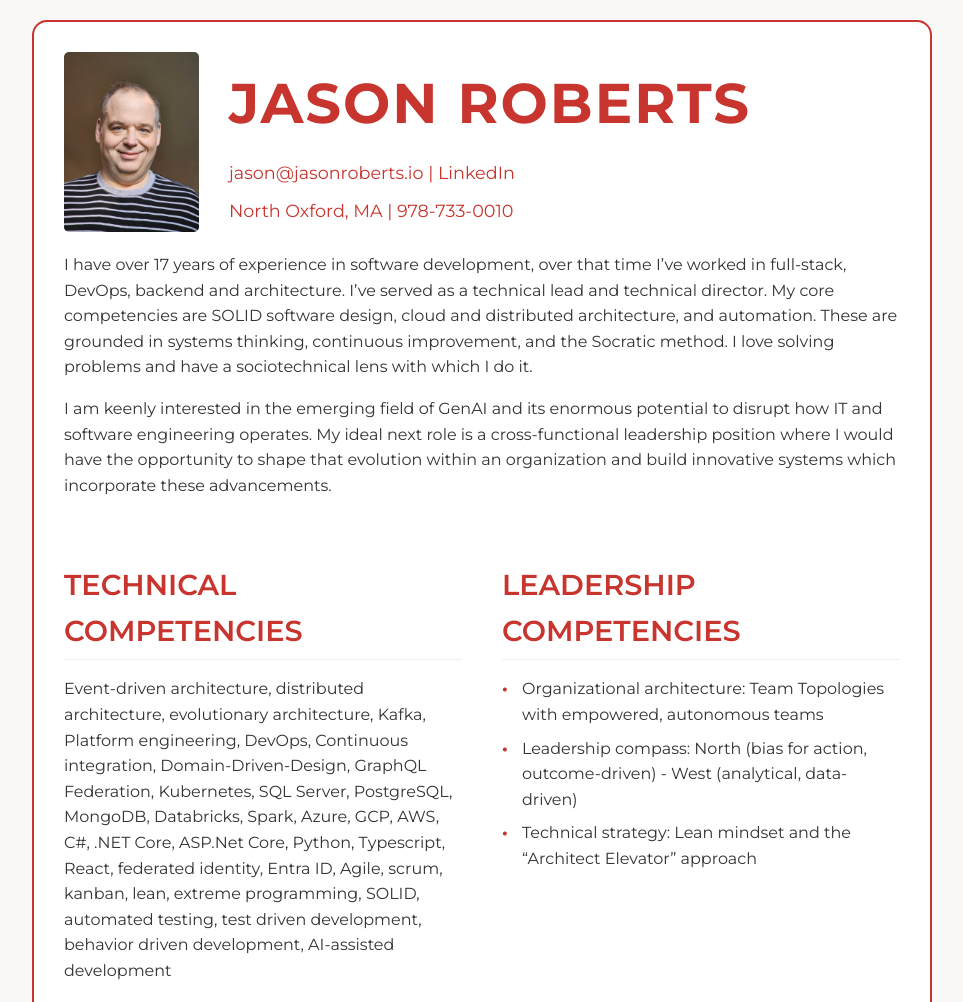
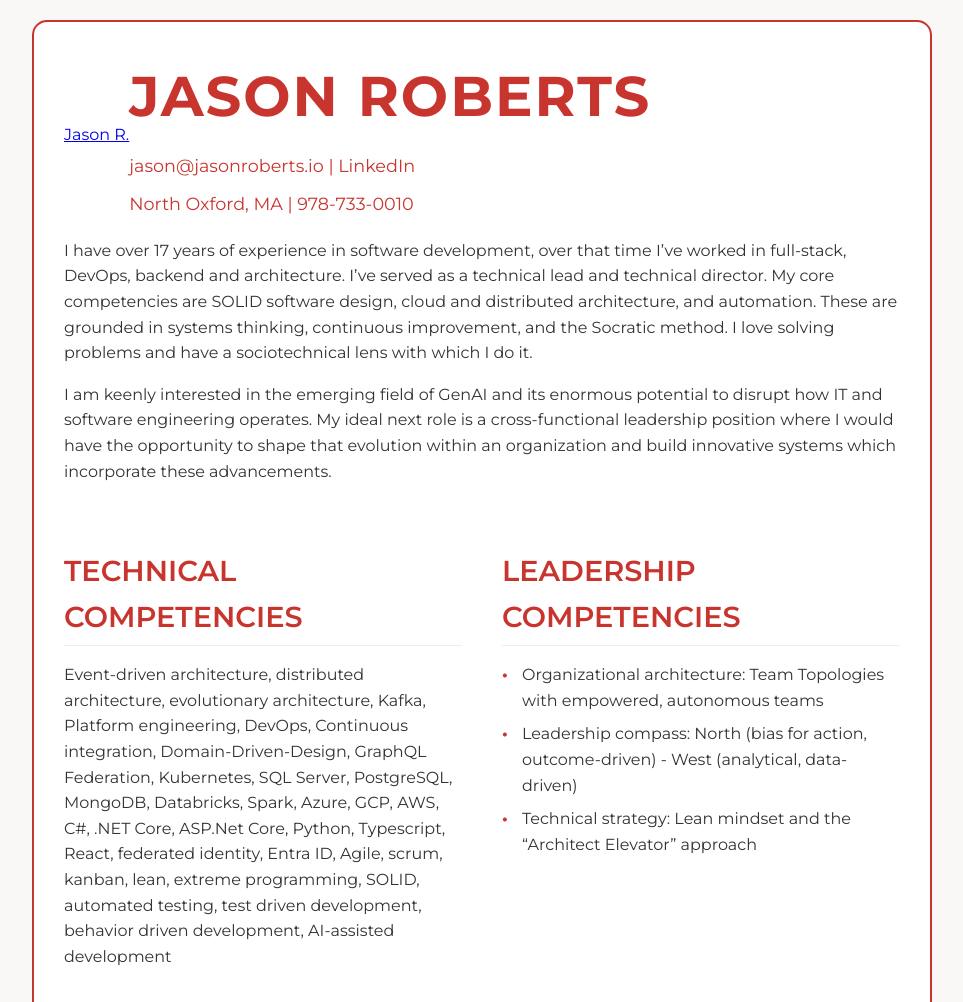
Before and after one commit to jasonroberts79/resume, a plain HTML site: page index.html in a window 1280 px wide. Shown: the top 1002 px of the page, without its empty margins (158-1121 px from the left). Drawn offline with Linux system fonts and the light colour scheme.

Commit message:
Update index.html

```diff
--- a/index.html
+++ b/index.html
@@ -160,7 +160,7 @@
 <body>
     <div class="resume-container">
         <header class="header">
-            <img src="profile.png" alt="Jason Roberts" class="profile-img">
+            <div class="badge-base LI-profile-badge" data-locale="en_US" data-size="medium" data-theme="light" data-type="HORIZONTAL" data-vanity="jason-r-2985b26" data-version="v1"><a class="badge-base__link LI-simple-link" href="https://www.linkedin.com/in/jason-r-2985b26?trk=profile-badge">Jason R.</a></div>
             <div>
                 <h1 class="name">Jason Roberts</h1>
                 <div class="contact-info">
```
